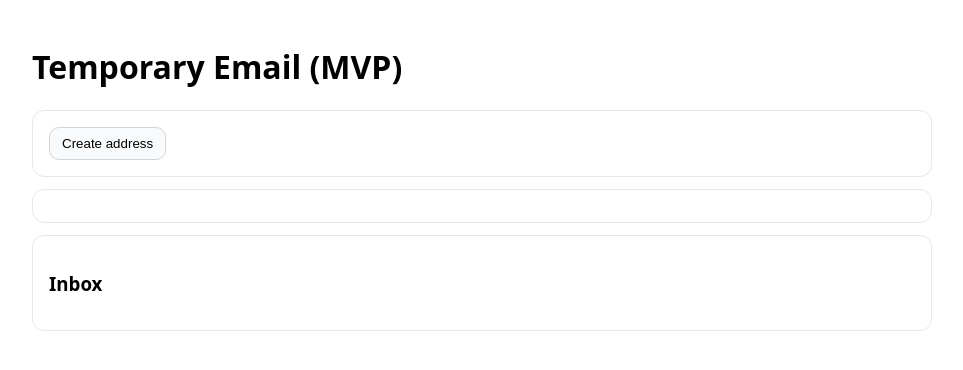
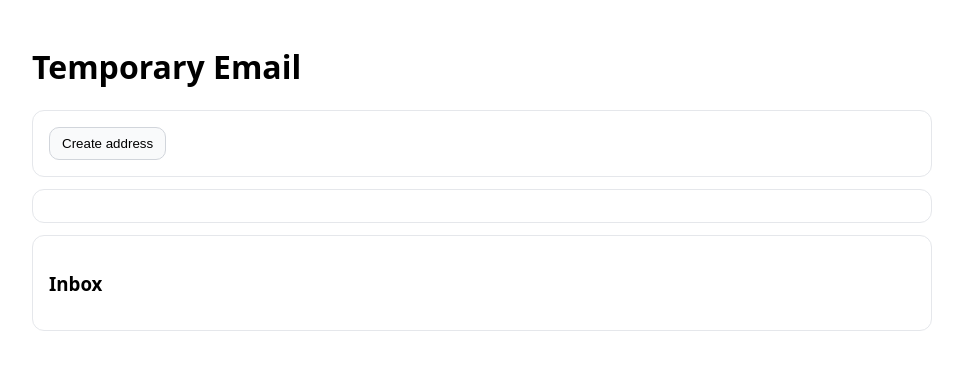
Before and after one commit to Salojohn/temp-mail-frontend, a plain HTML site: page frontend/index.html in a window 1280 px wide. Shown: the whole page, without its empty margins (158-1121 px from the left). Drawn offline with Linux system fonts and the light colour scheme.

Commit message:
Update index.html

```diff
--- a/frontend/index.html
+++ b/frontend/index.html
@@ -18,7 +18,7 @@
     </style>
 </head>
 <body>
-<h1>Temporary Email (MVP)</h1>
+<h1>Temporary Email</h1>
 <div class="card">
     <div class="row">
         <button id="create">Create address</button>
```
